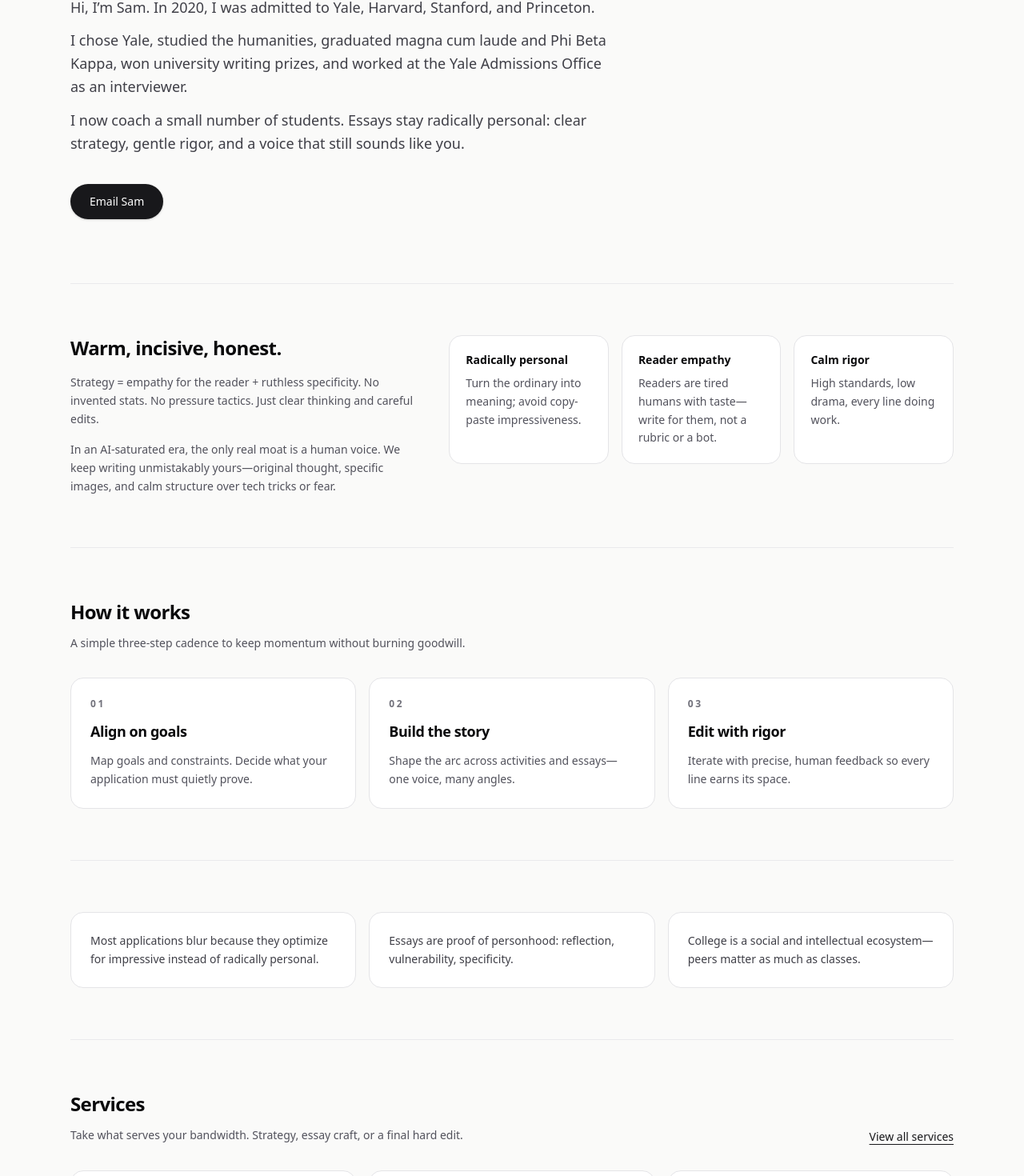
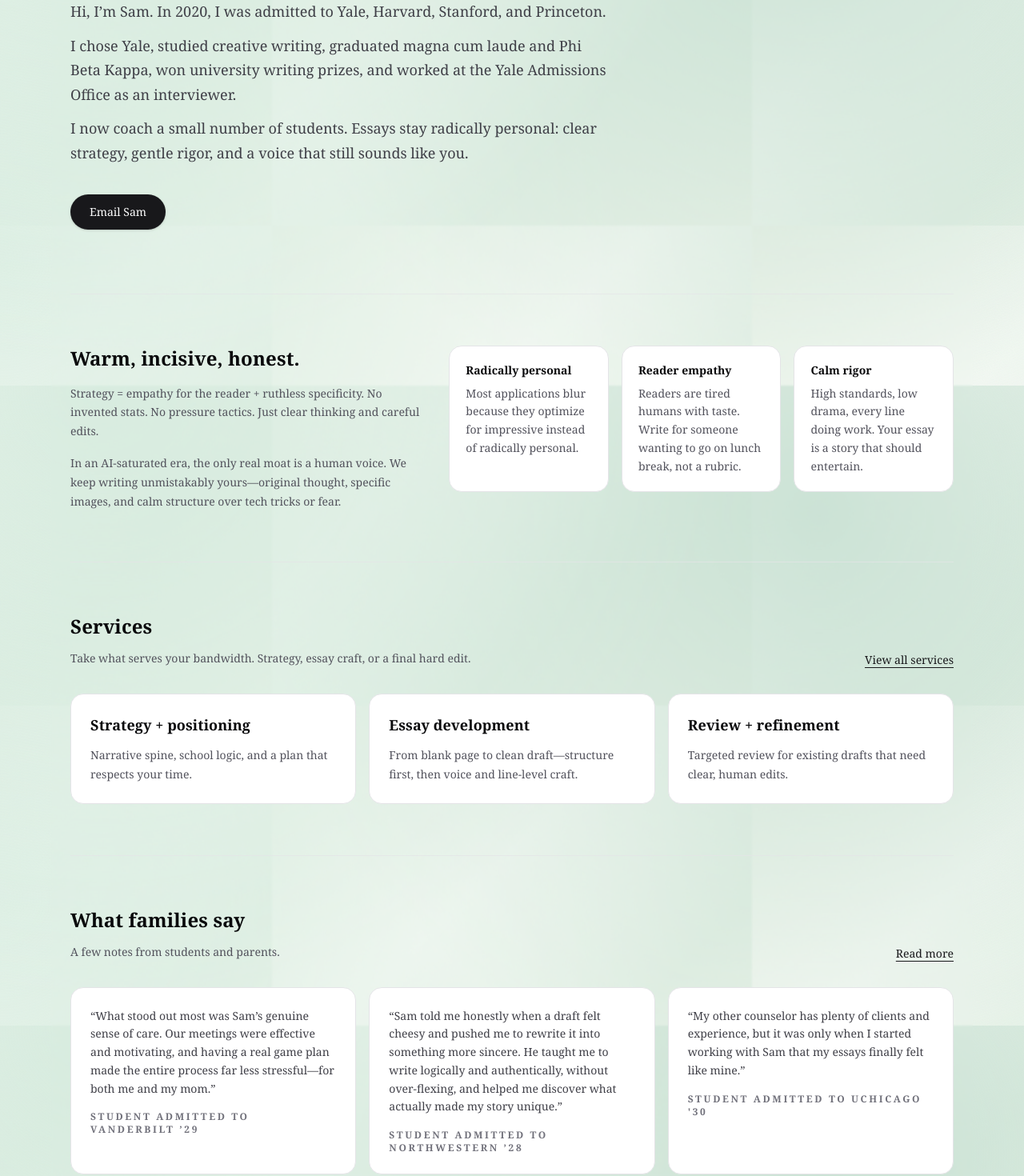
Before and after one commit to bananaduck1/storylab, a Next.js app: page / in a window 1280 px wide. Shown: the part 318-1788 px from the top of the page at 80% size. Built offline with nearby package versions, Linux system fonts and the light colour scheme.

Commit message:
Update homepage copy

```diff
--- a/app/about/page.tsx
+++ b/app/about/page.tsx
@@ -8,8 +8,8 @@ export const metadata: Metadata = {
 
 export default function AboutPage() {
   return (
-    <div className="bg-stone-50">
-      <div className="mx-auto w-full max-w-6xl px-6 py-16 sm:py-20">
+    <div className="bg-transparent">
+      <div className="mx-auto w-full max-w-6xl bg-paper/92 px-6 py-16 sm:py-20">
         <header className="max-w-3xl">
           <p className="text-xs font-semibold uppercase tracking-[0.22em] text-zinc-600">
             About
@@ -64,7 +64,7 @@ export default function AboutPage() {
                     d: "High standards, low theatrics. Calm coaching, sharp notes.",
                   },
                 ].map((v) => (
-                  <li key={v.t} className="rounded-2xl border border-zinc-200/80 bg-stone-50 p-5">
+                  <li key={v.t} className="rounded-2xl border border-zinc-200/80 bg-paper p-5">
                     <p className="font-semibold text-zinc-950">{v.t}</p>
                     <p className="mt-2 text-sm leading-relaxed text-zinc-600">{v.d}</p>
                   </li>
--- a/app/contact/page.tsx
+++ b/app/contact/page.tsx
@@ -8,8 +8,8 @@ export const metadata: Metadata = {
 
 export default function ContactPage() {
   return (
-    <div className="bg-stone-50">
-      <div className="mx-auto w-full max-w-6xl px-6 py-16 sm:py-20">
+    <div className="bg-transparent">
+      <div className="mx-auto w-full max-w-6xl bg-paper/92 px-6 py-16 sm:py-20">
         <header className="max-w-3xl">
           <p className="text-xs font-semibold uppercase tracking-[0.22em] text-zinc-600">
             Contact
--- a/app/faq/page.tsx
+++ b/app/faq/page.tsx
@@ -64,8 +64,8 @@ export default function FAQPage() {
   ];
 
   return (
-    <div className="bg-stone-50">
-      <div className="mx-auto w-full max-w-6xl px-6 py-16 sm:py-20">
+    <div className="bg-transparent">
+      <div className="mx-auto w-full max-w-6xl bg-paper/92 px-6 py-16 sm:py-20">
         <header className="max-w-3xl">
           <p className="text-xs font-semibold uppercase tracking-[0.22em] text-zinc-600">
             FAQ
--- a/app/globals.css
+++ b/app/globals.css
@@ -8,8 +8,13 @@
 @theme inline {
   --color-background: var(--background);
   --color-foreground: var(--foreground);
-  --font-sans: var(--font-geist-sans);
-  --font-mono: var(--font-geist-mono);
+  /* Display / body font: Recoleta stack (with graceful fallbacks) */
+  --font-display: "Recoleta", "Fraunces", "Iowan Old Style", "Georgia", ui-serif, serif;
+  --font-body: var(--font-display);
+  /* Tailwind v4 font tokens */
+  --font-sans: var(--font-body);
+  --font-mono: ui-monospace, SFMono-Regular, Menlo, Monaco, Consolas, "Liberation Mono",
+    "Courier New", monospace;
 }
 
 @media (prefers-color-scheme: dark) {
@@ -20,12 +25,34 @@
 }
 
 body {
-  background: var(--background);
+  background-color: var(--background);
+  background-image:
+    radial-gradient(circle at 10% 0%, rgba(214, 235, 222, 0.9) 0, transparent 55%),
+    radial-gradient(circle at 80% 20%, rgba(199, 224, 210, 0.9) 0, transparent 60%),
+    radial-gradient(circle at 0% 80%, rgba(221, 239, 228, 0.9) 0, transparent 55%),
+    url("/watercolor-wash.svg");
+  background-repeat: no-repeat, no-repeat, no-repeat, repeat;
+  background-size: 1200px 800px, 900px 700px, 1000px 800px, 600px 600px;
+  background-attachment: fixed, fixed, fixed, scroll;
   color: var(--foreground);
-  font-family: var(--font-sans), ui-sans-serif, system-ui, -apple-system,
-    BlinkMacSystemFont, "Segoe UI", sans-serif;
+  font-family: var(--font-body), ui-serif, serif;
+  line-height: 1.7;
+  text-rendering: optimizeLegibility;
 }
 
 ::selection {
   background: rgba(143, 191, 163, 0.22);
 }
+
+h1,
+h2,
+h3 {
+  font-family: var(--font-display);
+  font-weight: 600;
+  letter-spacing: 0.005em;
+}
+
+p,
+li {
+  line-height: 1.7;
+}
--- a/app/layout.tsx
+++ b/app/layout.tsx
@@ -1,17 +1,13 @@
 import type { Metadata } from "next";
-import { Geist, Geist_Mono } from "next/font/google";
+import { Literata } from "next/font/google";
 import "./globals.css";
 import { Navbar } from "../components/Navbar";
 import { Footer } from "../components/Footer";
 
-const geistSans = Geist({
-  variable: "--font-geist-sans",
+const literata = Literata({
+  variable: "--font-literata",
   subsets: ["latin"],
-});
-
-const geistMono = Geist_Mono({
-  variable: "--font-geist-mono",
-  subsets: ["latin"],
+  weight: ["400", "500", "600", "700"],
 });
 
 export const metadata: Metadata = {
@@ -49,9 +45,7 @@ export default function RootLayout({
 }>) {
   return (
     <html lang="en" className="h-full scroll-smooth">
-      <body
-        className={`${geistSans.variable} ${geistMono.variable} min-h-dvh bg-stone-50 text-zinc-900 antialiased`}
-      >
+      <body className={`${literata.variable} min-h-dvh text-zinc-900 antialiased`}>
         <a
           href="#content"
           className="sr-only focus:not-sr-only focus:fixed focus:left-4 focus:top-4 focus:z-50 focus:rounded-md focus:bg-white focus:px-4 focus:py-2 focus:text-sm focus:font-medium focus:text-zinc-900 focus:shadow"
--- a/app/page.tsx
+++ b/app/page.tsx
@@ -8,20 +8,20 @@ export const metadata: Metadata = {
 
 export default function Home() {
   return (
-    <div className="bg-stone-50">
-      <div className="mx-auto w-full max-w-6xl px-6">
+    <div className="bg-transparent">
+      <div className="mx-auto w-full max-w-6xl px-6 bg-paper/90 backdrop-blur-[1px]">
         {/* Hero */}
         <section className="py-16 sm:py-20">
           <p className="text-xs font-semibold uppercase tracking-[0.22em] text-zinc-600">
             StoryLab
           </p>
           <h1 className="mt-5 max-w-3xl text-4xl font-semibold leading-[1.08] tracking-tight text-zinc-950 sm:text-5xl">
-            Helping students find a voice worth reading.
+            Helping students develop a voice worth reading.
           </h1>
           <div className="mt-6 max-w-2xl space-y-3 text-lg leading-relaxed text-zinc-700">
             <p>Hi, I’m Sam. In 2020, I was admitted to Yale, Harvard, Stanford, and Princeton.</p>
             <p>
-              I chose Yale, studied the humanities, graduated magna cum laude and Phi Beta Kappa,
+              I chose Yale, studied creative writing, graduated magna cum laude and Phi Beta Kappa,
               won university writing prizes, and worked at the Yale Admissions Office as
               an interviewer.
             </p>
@@ -60,9 +60,9 @@ export default function Home() {
             <div className="md:col-span-7">
               <dl className="grid gap-4 sm:grid-cols-3">
                 {[
-                  { k: "Radically personal", v: "Turn the ordinary into meaning; avoid copy-paste impressiveness." },
-                  { k: "Reader empathy", v: "Readers are tired humans with taste—write for them, not a rubric or a bot." },
-                  { k: "Calm rigor", v: "High standards, low drama, every line doing work." },
+                  { k: "Radically personal", v: "Most applications blur because they optimize for impressive instead of radically personal." },
+                  { k: "Reader empathy", v: "Readers are tired humans with taste. Write for someone wanting to go on lunch break, not a rubric." },
+                  { k: "Calm rigor", v: "High standards, low drama, every line doing work. Your essay is a story that should entertain." },
                 ].map((item) => (
                   <div
                     key={item.k}
@@ -76,67 +76,6 @@ export default function Home() {
                 ))}
               </dl>
             </div>
-          </div>
-        </section>
-
-        {/* How it works */}
-        <section className="border-t border-zinc-200/70 py-14 sm:py-16">
-          <div className="flex items-end justify-between gap-6">
-            <div>
-              <h2 className="text-2xl font-semibold tracking-tight text-zinc-950">
-                How it works
-              </h2>
-              <p className="mt-3 max-w-2xl text-sm leading-relaxed text-zinc-600">
-                A simple three-step cadence to keep momentum without burning goodwill.
-              </p>
-            </div>
-          </div>
-          <ol className="mt-8 grid gap-4 md:grid-cols-3">
-            {[
-              {
-                n: "01",
-                t: "Align on goals",
-                d: "Map goals and constraints. Decide what your application must quietly prove.",
-              },
-              {
-                n: "02",
-                t: "Build the story",
-                d: "Shape the arc across activities and essays—one voice, many angles.",
-              },
-              {
-                n: "03",
-                t: "Edit with rigor",
-                d: "Iterate with precise, human feedback so every line earns its space.",
-              },
-            ].map((s) => (
-              <li key={s.n} className="rounded-2xl border border-zinc-200 bg-white p-6">
-                <p className="text-xs font-semibold uppercase tracking-[0.22em] text-zinc-500">
-                  {s.n}
-                </p>
-                <h3 className="mt-3 text-lg font-semibold tracking-tight text-zinc-950">
-                  {s.t}
-                </h3>
-                <p className="mt-3 text-sm leading-relaxed text-zinc-600">{s.d}</p>
-              </li>
-            ))}
-          </ol>
-        </section>
-
-        {/* Philosophy moments */}
-        <section className="border-t border-zinc-200/70 py-14 sm:py-16">
-          <div className="grid gap-4 md:grid-cols-3">
-            {[
-              "Most applications blur because they optimize for impressive instead of radically personal.",
-              "Essays are proof of personhood: reflection, vulnerability, specificity.",
-              "College is a social and intellectual ecosystem—peers matter as much as classes.",
-            ].map((line) => (
-              <div
-                key={line}
-                className="rounded-2xl border border-zinc-200 bg-white p-6 text-sm leading-relaxed text-zinc-700"
-              >
-                {line}
-              </div>
-            ))}
           </div>
         </section>
 
@@ -212,8 +151,8 @@ export default function Home() {
                 a: "Student admitted to Northwestern ’28",
               },
               {
-                q: "“For families who want their student remembered, not summarized.”",
-                a: "Family note",
+                q: "“My other counselor has plenty of clients and experience, but it was only when I started working with Sam that my essays finally felt like mine.”",
+                a: "Student admitted to UChicago '30",
               },
             ].map((t) => (
               <figure
@@ -238,7 +177,7 @@ export default function Home() {
               For families who want their student remembered, not summarized.
             </h2>
             <p className="mt-4 max-w-2xl text-sm leading-relaxed text-zinc-600">
-              Email Sam. We’ll map what your application must prove and how to do it without losing your voice.
+            Thoughtful guidance for a noisy process.
             </p>
             <div className="mt-8 flex flex-col gap-3 sm:flex-row sm:items-center">
               <a
--- a/app/results/page.tsx
+++ b/app/results/page.tsx
@@ -8,8 +8,8 @@ export const metadata: Metadata = {
 
 export default function ResultsPage() {
   return (
-    <div className="bg-stone-50">
-      <div className="mx-auto w-full max-w-6xl px-6 py-16 sm:py-20">
+    <div className="bg-transparent">
+      <div className="mx-auto w-full max-w-6xl bg-paper/92 px-6 py-16 sm:py-20">
         <header className="max-w-3xl">
           <p className="text-xs font-semibold uppercase tracking-[0.22em] text-zinc-600">
             Results
--- a/app/services/page.tsx
+++ b/app/services/page.tsx
@@ -8,8 +8,8 @@ export const metadata: Metadata = {
 
 export default function ServicesPage() {
   return (
-    <div className="bg-stone-50">
-      <div className="mx-auto w-full max-w-6xl px-6 py-16 sm:py-20">
+    <div className="bg-transparent">
+      <div className="mx-auto w-full max-w-6xl bg-paper/92 px-6 py-16 sm:py-20">
         <header className="max-w-3xl">
           <p className="text-xs font-semibold uppercase tracking-[0.22em] text-zinc-600">
             Services
--- a/components/Footer.tsx
+++ b/components/Footer.tsx
@@ -4,7 +4,7 @@ const EMAIL_SAM = "mailto:storylab.ivy@gmail.com";
 
 export function Footer() {
   return (
-    <footer className="border-t border-zinc-200/70 bg-stone-50">
+    <footer className="border-t border-zinc-200/70 bg-wash">
       <div className="mx-auto w-full max-w-6xl px-6 py-12">
         <div className="grid gap-10 md:grid-cols-12 md:gap-8">
           <div className="md:col-span-5">
--- a/components/Navbar.tsx
+++ b/components/Navbar.tsx
@@ -12,7 +12,7 @@ const navLinks: Array<{ href: string; label: string }> = [
 
 export function Navbar() {
   return (
-    <header className="sticky top-0 z-40 border-b border-zinc-200/70 bg-stone-50/80 backdrop-blur">
+    <header className="sticky top-0 z-40 border-b border-line/80 bg-soft/90 backdrop-blur">
       <div className="mx-auto flex w-full max-w-6xl items-center justify-between gap-4 px-6 py-4">
         <Link href="/" className="group inline-flex items-baseline gap-2">
           <span className="text-sm font-semibold tracking-wide text-zinc-950">
--- a/tailwind.config.ts
+++ b/tailwind.config.ts
@@ -18,6 +18,10 @@ const config: Config = {
         soft: "#E8F1EB", // subtle fills
         line: "#C9D8CC", // dividers
       },
+      fontFamily: {
+        sans: ["var(--font-body)", "ui-serif", "serif"],
+        serif: ["var(--font-display)", "ui-serif", "serif"],
+      },
     },
   },
   plugins: [],
```
Also changed, not shown: public/watercolor-wash.svg (added).
